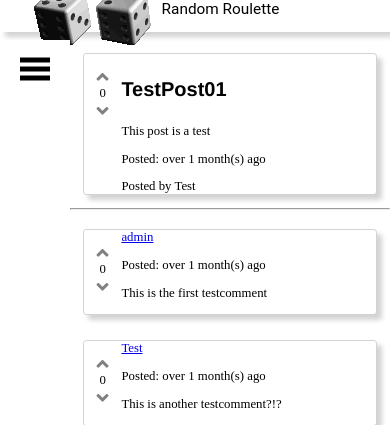
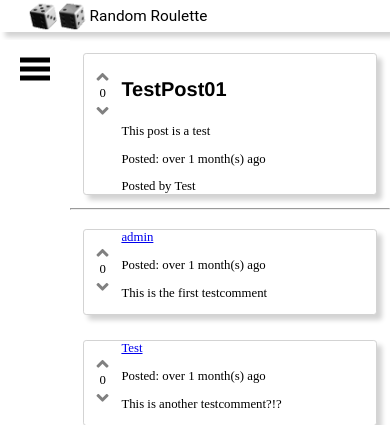
Before and after one commit to MarWu/ForumRoulette, a Django app: page /post/1/ in a window 390 px wide. Shown: the top 425 px of the page. Run offline with Django 3.2, Linux system fonts and the light colour scheme; data comes from the database, SQL or seed files in the repository; both versions use the stored data as it was after the commit; some libraries are stand-ins or nearby versions.

Commit message:
Random Roulette Icon is now responsive. The Form of the add Comment and addPost is now a Textarea.

```diff
--- a/posts/forms.py
+++ b/posts/forms.py
@@ -3,9 +3,9 @@ from django import forms
 
 class CreatePostForm(forms.Form):
     post_title = forms.CharField(label='Post Title', max_length=200)
-    post_text = forms.CharField(label='Post Text', max_length=500)
+    post_text = forms.CharField(widget=forms.Textarea, label='Post Text', max_length=500)
     post_image = forms.ImageField(label='Post Image (optional)', required=False)
 
 
 class CreateCommentForm(forms.Form):
-    comment_text = forms.CharField(label='Comment Text', max_length=500)
+    comment_text = forms.CharField(widget=forms.Textarea, label='Comment Text', max_length=500)
--- a/posts/static/css/styles.css
+++ b/posts/static/css/styles.css
@@ -30,9 +30,6 @@ header {
 
 header .header-item {
     flex: 1;
-    height: 100%;
-    justify-content: center;
-
     align-items: center;
     text-decoration: none;
     font-family: 'Roboto', sans-serif;
@@ -49,9 +46,17 @@ header .header-item {
       border-radius: 2.5rem;
   }
 
+
+
+.randomImage{
+    width: 100%;
+    float:none;
+    max-width: 10rem;
+}
 .content {
     transition: all .5s ease;
 }
+
 
 main {
     height: 100%;
--- a/templates/base_generic.html
+++ b/templates/base_generic.html
@@ -18,7 +18,7 @@
 
 <header>
     <div class="header-item left">
-        <img src="{% static 'Images/dice.gif' %}"  alt="Error 404">
+        <img src="{% static 'Images/dice.gif' %}"  alt="Error 404" class="randomImage">
         <a href="{% url 'posts:index' %} " class="header-item">Random Roulette </a>
     </div>
    <div class="mediahide header-item right ">
```
Also changed, not shown: db.sqlite3.
